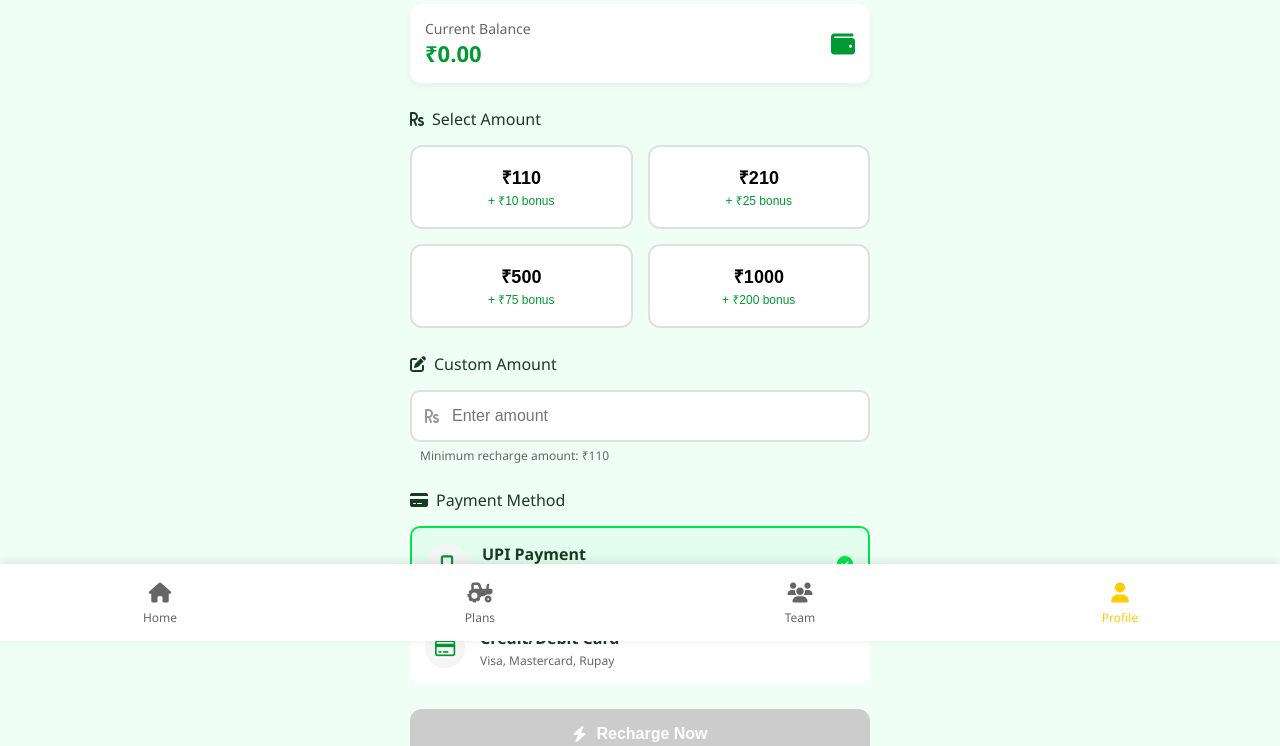
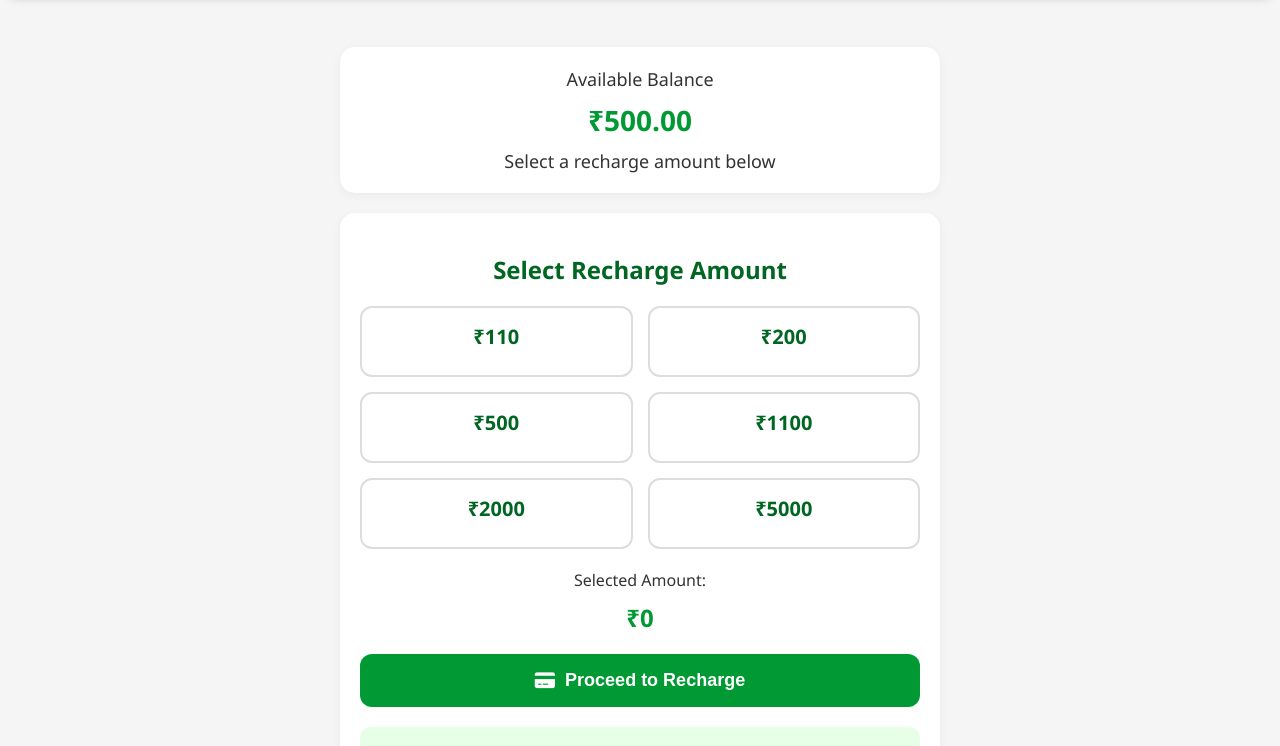
Before and after one commit to Anasa5/Eco-Rikshaw, a plain HTML site: page recharge.html in a window 1280 px wide. Shown: the part 159-905 px from the top of the page. Drawn offline with Linux system fonts and the light colour scheme.

Commit message:
Update recharge.html

```diff
--- a/recharge.html
+++ b/recharge.html
@@ -3,516 +3,299 @@
 <head>
   <meta charset="UTF-8" />
   <title>Recharge - Eco Rikshaw</title>
-  <meta name="viewport" content="width=device-width, initial-scale=1.0"/>
+  <meta name="viewport" content="width=device-width, initial-scale=1.0" />
   <link rel="stylesheet" href="https://cdnjs.cloudflare.com/ajax/libs/font-awesome/6.4.0/css/all.min.css">
   <style>
     :root {
       --primary-color: #00e64d;
       --secondary-color: #009933;
-      --light-bg: #f0fff5;
-      --dark-text: #1a3b23;
-      --highlight-color: #ffcc00;
+      --dark-color: #006622;
+      --light-color: #e6ffe6;
+      --error-color: #ff4444;
+      --warning-color: #ffbb33;
     }
-
-    * {
-      box-sizing: border-box;
-      margin: 0;
-      padding: 0;
-    }
-
     body {
       margin: 0;
-     background: var(--light-bg);
+      background: #f5f5f5;
       font-family: 'Segoe UI', Tahoma, Geneva, Verdana, sans-serif;
-     color: var(--dark-text);
+      color: #333;
       min-height: 100vh;
-     overflow-y: auto; /* 👈 this line allows scrolling on small screens */
     }
-
-
-    .header {
+    .container {
+      max-width: 600px;
+      margin: 0 auto;
+      padding: 20px;
+    }
+    header {
       background: var(--primary-color);
       color: white;
-      padding: 15px;
+      padding: 15px 0;
       text-align: center;
-      font-size: 20px;
-      font-weight: bold;
-      box-shadow: 0 2px 10px rgba(0,0,0,0.1);
+      border-radius: 0 0 20px 20px;
+      box-shadow: 0 4px 6px rgba(0,0,0,0.1);
+      margin-bottom: 30px;
     }
-
-    .container {
+    h2 {
+      text-align: center;
+      margin-bottom: 20px;
+      color: var(--dark-color);
+    }
+    .card {
+      background: white;
+      border-radius: 15px;
       padding: 20px;
-      max-width: 500px;
-      margin: 0 auto;
-      padding-bottom: 80px;
+      margin-bottom: 20px;
+      box-shadow: 0 2px 10px rgba(0,0,0,0.05);
     }
-
-    .page-title {
+    .balance-box {
       text-align: center;
-      margin: 15px 0 25px;
-      color: var(--dark-text);
-      font-size: 24px;
+      font-size: 18px;
       position: relative;
     }
-
-    .page-title:after {
-      content: "";
-      display: block;
-      width: 60px;
-      height: 3px;
-      background: var(--primary-color);
-      margin: 10px auto 0;
-      border-radius: 3px;
-    }
-
-    .balance-card {
-      background: white;
-      border-radius: 12px;
-      padding: 15px;
-      margin-bottom: 25px;
-      box-shadow: 0 4px 8px rgba(0,0,0,0.05);
-      display: flex;
-      justify-content: space-between;
-      align-items: center;
-    }
-
-    .balance-label {
-      font-size: 14px;
-      color: #666;
-    }
-
     .balance-amount {
-      font-size: 22px;
+      font-size: 28px;
       font-weight: bold;
       color: var(--secondary-color);
+      margin: 10px 0;
     }
-
-    .section-title {
-      font-size: 16px;
-      margin-bottom: 15px;
-      display: flex;
-      align-items: center;
-      gap: 8px;
-    }
-
-    .amount-options {
+    .recharge-options {
       display: grid;
       grid-template-columns: repeat(2, 1fr);
       gap: 15px;
-      margin-bottom: 25px;
+      margin-bottom: 20px;
     }
-
-    .amount-btn {
-      background: white;
-      border: 2px solid #e0e0e0;
-      padding: 18px 10px;
+    .recharge-option {
+      border: 2px solid #ddd;
       border-radius: 12px;
-      font-size: 16px;
+      padding: 15px;
+      text-align: center;
       cursor: pointer;
-      font-weight: bold;
-      transition: all 0.3s ease;
-      display: flex;
-      flex-direction: column;
-      align-items: center;
-      position: relative;
-      overflow: hidden;
+      transition: all 0.3s;
     }
-
-    .amount-btn:hover {
+    .recharge-option:hover {
+      border-color: var(--primary-color);
       transform: translateY(-3px);
       box-shadow: 0 5px 15px rgba(0,0,0,0.1);
     }
-
-    .amount-btn.active {
+    .recharge-option.selected {
       border-color: var(--primary-color);
-      background-color: rgba(0, 230, 77, 0.1);
+      background-color: var(--light-color);
     }
-
-    .amount-value {
+    .recharge-amount {
+      font-size: 20px;
+      font-weight: bold;
+      color: var(--dark-color);
+      margin-bottom: 10px;
+    }
+    .recharge-image {
+      max-width: 100%;
+      height: 100px;
+      object-fit: contain;
+      margin: 10px 0;
+      display: none;
+    }
+    .selected-recharge {
+      text-align: center;
+      margin: 20px 0;
+    }
+    .selected-amount {
+      font-size: 24px;
+      font-weight: bold;
+      color: var(--secondary-color);
+      margin: 10px 0;
+    }
+    #recharge-image-display {
+      max-width: 100%;
+      max-height: 300px;
+      margin: 0 auto;
+      display: block;
+      border-radius: 10px;
+      box-shadow: 0 4px 8px rgba(0,0,0,0.1);
+    }
+    button {
+      background: var(--secondary-color);
+      color: white;
+      padding: 16px;
       font-size: 18px;
-      font-weight: bold;
-      margin-bottom: 3px;
-    }
-
-    .amount-bonus {
-      font-size: 12px;
-      color: var(--secondary-color);
-      font-weight: 500;
-    }
-
-    .custom-amount {
-      margin-bottom: 25px;
-    }
-
-    .input-group {
-      position: relative;
-      margin-bottom: 5px;
-    }
-
-    .input-group i {
-      position: absolute;
-      left: 15px;
-      top: 50%;
-      transform: translateY(-50%);
-      color: #999;
-    }
-
-    input[type="number"] {
-      width: 100%;
-      padding: 15px 15px 15px 40px;
-      font-size: 16px;
-      border-radius: 10px;
-      border: 2px solid #e0e0e0;
-      background: white;
-      transition: all 0.3s ease;
-    }
-
-    input[type="number"]:focus {
-      border-color: var(--primary-color);
-      outline: none;
-      box-shadow: 0 0 0 3px rgba(0, 230, 77, 0.2);
-    }
-
-    .min-amount {
-      font-size: 12px;
-      color: #666;
-      padding-left: 10px;
-    }
-
-    .payment-methods {
-      margin-bottom: 25px;
-    }
-
-    .method-option {
-      display: flex;
-      align-items: center;
-      padding: 15px;
-      background: white;
-      border-radius: 10px;
-      margin-bottom: 10px;
-      cursor: pointer;
-      transition: all 0.3s ease;
-    }
-
-    .method-option:hover {
-      transform: translateY(-2px);
-      box-shadow: 0 3px 10px rgba(0,0,0,0.1);
-    }
-
-    .method-option.active {
-      border: 2px solid var(--primary-color);
-      background-color: rgba(0, 230, 77, 0.05);
-    }
-
-    .method-icon {
-      width: 40px;
-      height: 40px;
-      background: #f5f5f5;
-      border-radius: 50%;
-      display: flex;
-      align-items: center;
-      justify-content: center;
-      margin-right: 15px;
-      color: var(--secondary-color);
-      font-size: 18px;
-    }
-
-    .method-info {
-      flex: 1;
-    }
-
-    .method-name {
-      font-weight: bold;
-      margin-bottom: 3px;
-    }
-
-    .method-desc {
-      font-size: 12px;
-      color: #666;
-    }
-
-    .recharge-btn {
-     background: var(--primary-color);
-     color: white;
-     width: 100%;
-     padding: 16px;
-     font-size: 16px;
+      font-weight: 600;
       border: none;
       border-radius: 12px;
-     font-weight: bold;
+      width: 100%;
       cursor: pointer;
-     transition: all 0.3s ease;
+      transition: all 0.3s;
       display: flex;
       align-items: center;
       justify-content: center;
       gap: 10px;
+      margin-top: 20px;
+    }
+    button:hover {
+      background: var(--dark-color);
+      transform: translateY(-2px);
       box-shadow: 0 4px 8px rgba(0,0,0,0.1);
-     margin-bottom: 90px; /* 👈 add this to push it above nav */
     }
-
-
-    .recharge-btn:hover {
-      background: var(--secondary-color);
-      transform: translateY(-2px);
-      box-shadow: 0 6px 12px rgba(0,0,0,0.15);
-    }
-
-    .recharge-btn:active {
+    button:active {
       transform: translateY(0);
     }
-
-    .recharge-btn:disabled {
-      background: #ccc;
+    button:disabled {
+      background: #cccccc;
       cursor: not-allowed;
       transform: none;
       box-shadow: none;
     }
-
-    /* Bottom Navigation */
-    .bottom-nav {
-      position: fixed;
-      bottom: 0;
-      width: 100%;
-      background-color: white;
-      display: flex;
-      justify-content: space-around;
-      padding: 10px 0;
-      z-index: 1000;
-      box-shadow: 0 -2px 10px rgba(0, 0, 0, 0.1);
+    .note-box {
+      background-color: var(--light-color);
+      padding: 15px;
+      border-radius: 10px;
+      margin-top: 20px;
+      font-size: 14px;
     }
-
-    .nav-item {
-      flex: 1;
-      text-align: center;
-      color: #666;
-      font-size: 12px;
-      cursor: pointer;
-      transition: all 0.3s ease;
-      padding: 5px 0;
+    .note-box ul {
+      margin: 10px 0;
+      padding-left: 20px;
     }
-
-    .nav-item.active {
-      color: var(--highlight-color);
+    .note-box li {
+      margin-bottom: 5px;
     }
-
-    .nav-item:hover {
-      color: var(--secondary-color);
-    }
-
-    .nav-icon {
-      font-size: 20px;
-      margin-bottom: 3px;
-    }
-
-    .nav-label {
-      font-size: 12px;
-    }
-
-    /* Responsive adjustments */
-    @media (max-width: 480px) {
-      .container {
-        padding: 15px;
-      }
-
-      .amount-options {
-        gap: 12px;
-      }
-
-      .amount-btn {
-        padding: 15px 5px;
+    @media (max-width: 500px) {
+      .recharge-options {
+        grid-template-columns: 1fr;
       }
     }
   </style>
 </head>
 <body>
 
-  <div class="header">Eco Rikshaw Recharge</div>
+<header>
+  <div class="container">
+    <h1>Recharge Wallet</h1>
+  </div>
+</header>
 
 <div class="container">
-    <h1 class="page-title">Recharge Wallet</h1>
-
-    <div class="balance-card">
-      <div>
-        <div class="balance-label">Current Balance</div>
-        <div class="balance-amount" id="currentBalance">₹0.00</div>
-      </div>
-      <i class="fas fa-wallet" style="font-size: 24px; color: var(--secondary-color);"></i>
+  <div class="card balance-box">
+    <div>Available Balance</div>
+    <div class="balance-amount">₹<span id="balance">0</span></div>
+    <div>Select a recharge amount below</div>
   </div>
 
-    <div class="section-title">
-      <i class="fas fa-rupee-sign"></i> Select Amount
+  <div class="card">
+    <h2>Select Recharge Amount</h2>
+
+    <div class="recharge-options">
+      <div class="recharge-option" data-amount="110">
+        <div class="recharge-amount">₹110</div>
+        <img src="110.png" alt="₹110 Recharge" class="recharge-image" id="img-110">
       </div>
 
-    <div class="amount-options">
-      <button class="amount-btn" onclick="selectAmount(110, this)">
-        <span class="amount-value">₹110</span>
-        <span class="amount-bonus">+ ₹10 bonus</span>
-      </button>
-      <button class="amount-btn" onclick="selectAmount(210, this)">
-        <span class="amount-value">₹210</span>
-        <span class="amount-bonus">+ ₹25 bonus</span>
-      </button>
-      <button class="amount-btn" onclick="selectAmount(500, this)">
-        <span class="amount-value">₹500</span>
-        <span class="amount-bonus">+ ₹75 bonus</span>
-      </button>
-      <button class="amount-btn" onclick="selectAmount(1000, this)">
-        <span class="amount-value">₹1000</span>
-        <span class="amount-bonus">+ ₹200 bonus</span>
-      </button>
+      <div class="recharge-option" data-amount="200">
+        <div class="recharge-amount">₹200</div>
+        <img src="200.png" alt="₹200 Recharge" class="recharge-image" id="img-200">
       </div>
 
-    <div class="custom-amount">
-      <div class="section-title">
-        <i class="fas fa-edit"></i> Custom Amount
-      </div>
-      <div class="input-group">
-        <i class="fas fa-rupee-sign"></i>
-        <input type="number" id="amount" placeholder="Enter amount" min="110" oninput="clearActiveButtons()">
-      </div>
-      <div class="min-amount">Minimum recharge amount: ₹110</div>
+      <div class="recharge-option" data-amount="500">
+        <div class="recharge-amount">₹500</div>
+        <img src="500.png" alt="₹500 Recharge" class="recharge-image" id="img-500">
       </div>
 
-    <div class="payment-methods">
-      <div class="section-title">
-        <i class="fas fa-credit-card"></i> Payment Method
+      <div class="recharge-option" data-amount="1100">
+        <div class="recharge-amount">₹1100</div>
+        <img src="1100.png" alt="₹1100 Recharge" class="recharge-image" id="img-1100">
       </div>
 
-      <div class="method-option active" onclick="selectPaymentMethod('upi', this)">
-        <div class="method-icon">
-          <i class="fas fa-mobile-alt"></i>
-        </div>
-        <div class="method-info">
-          <div class="method-name">UPI Payment</div>
-          <div class="method-desc">Google Pay, PhonePe, PayTM & more</div>
-        </div>
-        <i class="fas fa-check-circle" style="color: var(--primary-color);"></i>
+      <div class="recharge-option" data-amount="2000">
+        <div class="recharge-amount">₹2000</div>
+        <img src="2000.png" alt="₹2000 Recharge" class="recharge-image" id="img-2000">
       </div>
 
-      <div class="method-option" onclick="selectPaymentMethod('card', this)">
-        <div class="method-icon">
-          <i class="far fa-credit-card"></i>
+      <div class="recharge-option" data-amount="5000">
+        <div class="recharge-amount">₹5000</div>
+        <img src="5000.png" alt="₹5000 Recharge" class="recharge-image" id="img-5000">
       </div>
-        <div class="method-info">
-          <div class="method-name">Credit/Debit Card</div>
-          <div class="method-desc">Visa, Mastercard, Rupay</div>
+    </div>
+
+    <div class="selected-recharge">
+      <div>Selected Amount:</div>
+      <div class="selected-amount" id="selected-amount">₹0</div>
+      <img id="recharge-image-display" style="display: none;" alt="Recharge Image">
+    </div>
+
+    <button id="recharge-btn" onclick="processRecharge()">
+      <i class="fas fa-credit-card"></i> Proceed to Recharge
+    </button>
+
+    <div class="note-box">
+      <strong>Important Notes:</strong>
+      <ul>
+        <li>Recharge amount will be added to your wallet balance</li>
+        <li>Transactions are secure and encrypted</li>
+        <li>If you face any issues, contact our support team</li>
+      </ul>
     </div>
   </div>
 </div>
 
-    <button class="recharge-btn" onclick="processRecharge()" id="rechargeButton" disabled>
-      <i class="fas fa-bolt"></i> Recharge Now
-    </button>
-  </div>
+<script>
+  // Sample balance data - in a real app, this would come from your backend
+  document.getElementById("balance").textContent = "500.00";
 
-  <!-- Bottom Navigation -->
-  <div class="bottom-nav">
-    <div class="nav-item" onclick="navigateTo('rikshawhome.html')">
-      <div class="nav-icon"><i class="fas fa-home"></i></div>
-      <div class="nav-label">Home</div>
-    </div>
-    <div class="nav-item" onclick="navigateTo('plans.html')">
-      <div class="nav-icon"><i class="fas fa-tractor"></i></div>
-      <div class="nav-label">Plans</div>
-    </div>
-    <div class="nav-item" onclick="navigateTo('team.html')">
-      <div class="nav-icon"><i class="fas fa-users"></i></div>
-      <div class="nav-label">Team</div>
-    </div>
-    <div class="nav-item active" onclick="navigateTo('profile.html')">
-      <div class="nav-icon"><i class="fas fa-user"></i></div>
-      <div class="nav-label">Profile</div>
-    </div>
-  </div>
+  // Get all recharge options
+  const rechargeOptions = document.querySelectorAll('.recharge-option');
+  let selectedAmount = 0;
 
-  <script>
-    // Load current balance from localStorage or API
-    document.addEventListener('DOMContentLoaded', function() {
-      const balance = localStorage.getItem('userBalance') || '0.00';
-      document.getElementById('currentBalance').textContent = `₹${parseFloat(balance).toFixed(2)}`;
+  // Add click event to each option
+  rechargeOptions.forEach(option => {
+    option.addEventListener('click', function() {
+      // Remove selected class from all options
+      rechargeOptions.forEach(opt => opt.classList.remove('selected'));
 
-      // Enable amount input validation
-      document.getElementById('amount').addEventListener('input', validateAmount);
+      // Add selected class to clicked option
+      this.classList.add('selected');
+
+      // Get the amount from data attribute
+      selectedAmount = this.getAttribute('data-amount');
+
+      // Update selected amount display
+      document.getElementById('selected-amount').textContent = `₹${selectedAmount}`;
+
+      // Show the corresponding image
+      const imageDisplay = document.getElementById('recharge-image-display');
+      const imageSrc = `${selectedAmount}.png`;
+      imageDisplay.src = imageSrc;
+      imageDisplay.style.display = 'block';
+      imageDisplay.alt = `₹${selectedAmount} Recharge`;
+    });
   });
 
-    // Navigation function
-    function navigateTo(page) {
-      window.location.href = page;
-    }
-
-    // Select amount from buttons
-    let selectedAmountBtn = null;
-    function selectAmount(value, button) {
-      document.getElementById('amount').value = value;
-
-      // Remove active class from all buttons
-      document.querySelectorAll('.amount-btn').forEach(btn => {
-        btn.classList.remove('active');
-      });
-
-      // Add active class to clicked button
-      button.classList.add('active');
-      selectedAmountBtn = button;
-
-      validateAmount();
-    }
-
-    // Clear active buttons when typing custom amount
-    function clearActiveButtons() {
-      if (selectedAmountBtn) {
-        selectedAmountBtn.classList.remove('active');
-        selectedAmountBtn = null;
-      }
-      validateAmount();
-    }
-
-    // Select payment method
-    let selectedPaymentMethod = 'upi';
-    function selectPaymentMethod(method, element) {
-      selectedPaymentMethod = method;
-
-      // Remove active class from all methods
-      document.querySelectorAll('.method-option').forEach(option => {
-        option.classList.remove('active');
-      });
-
-      // Add active class to selected method
-      element.classList.add('active');
-    }
-
-    // Validate amount input
-    function validateAmount() {
-      const amountInput = document.getElementById('amount');
-      const rechargeButton = document.getElementById('rechargeButton');
-      const amount = parseInt(amountInput.value);
-
-      if (isNaN(amount) || amount < 110) {
-        rechargeButton.disabled = true;
-      } else {
-        rechargeButton.disabled = false;
-      }
-    }
-
-    // Process recharge
+  // Function to process recharge
   function processRecharge() {
-      const amount = parseInt(document.getElementById('amount').value);
-
-      if (isNaN(amount) || amount < 110) {
-        alert("Minimum recharge amount is ₹110");
+    if (selectedAmount === 0) {
+      alert('Please select a recharge amount first');
       return;
     }
 
-      // Store recharge details temporarily
-      const rechargeData = {
-        amount: amount,
-        method: selectedPaymentMethod,
-        timestamp: new Date().toISOString()
-      };
+    // Disable button to prevent multiple clicks
+    const rechargeBtn = document.getElementById('recharge-btn');
+    rechargeBtn.disabled = true;
+    rechargeBtn.innerHTML = '<i class="fas fa-spinner fa-spin"></i> Processing...';
 
-      localStorage.setItem('pendingRecharge', JSON.stringify(rechargeData));
+    // Simulate processing delay
+    setTimeout(() => {
+      alert(`Recharge of ₹${selectedAmount} processed successfully!`);
 
-      // Redirect to confirmation page
-      window.location.href = 'recharge-confirm.html';
+      // Calculate new balance (in a real app, this would update in your database)
+      const currentBalance = parseFloat(document.getElementById("balance").textContent);
+      const newBalance = currentBalance + parseFloat(selectedAmount);
+      document.getElementById("balance").textContent = newBalance.toFixed(2);
+
+      // Reset UI
+      rechargeBtn.disabled = false;
+      rechargeBtn.innerHTML = '<i class="fas fa-credit-card"></i> Proceed to Recharge';
+      document.getElementById('selected-amount').textContent = '₹0';
+      document.getElementById('recharge-image-display').style.display = 'none';
+      rechargeOptions.forEach(opt => opt.classList.remove('selected'));
+      selectedAmount = 0;
+    }, 2000);
   }
 </script>
 </body>
```
Lines whose indentation alone changed are shown as unchanged.
